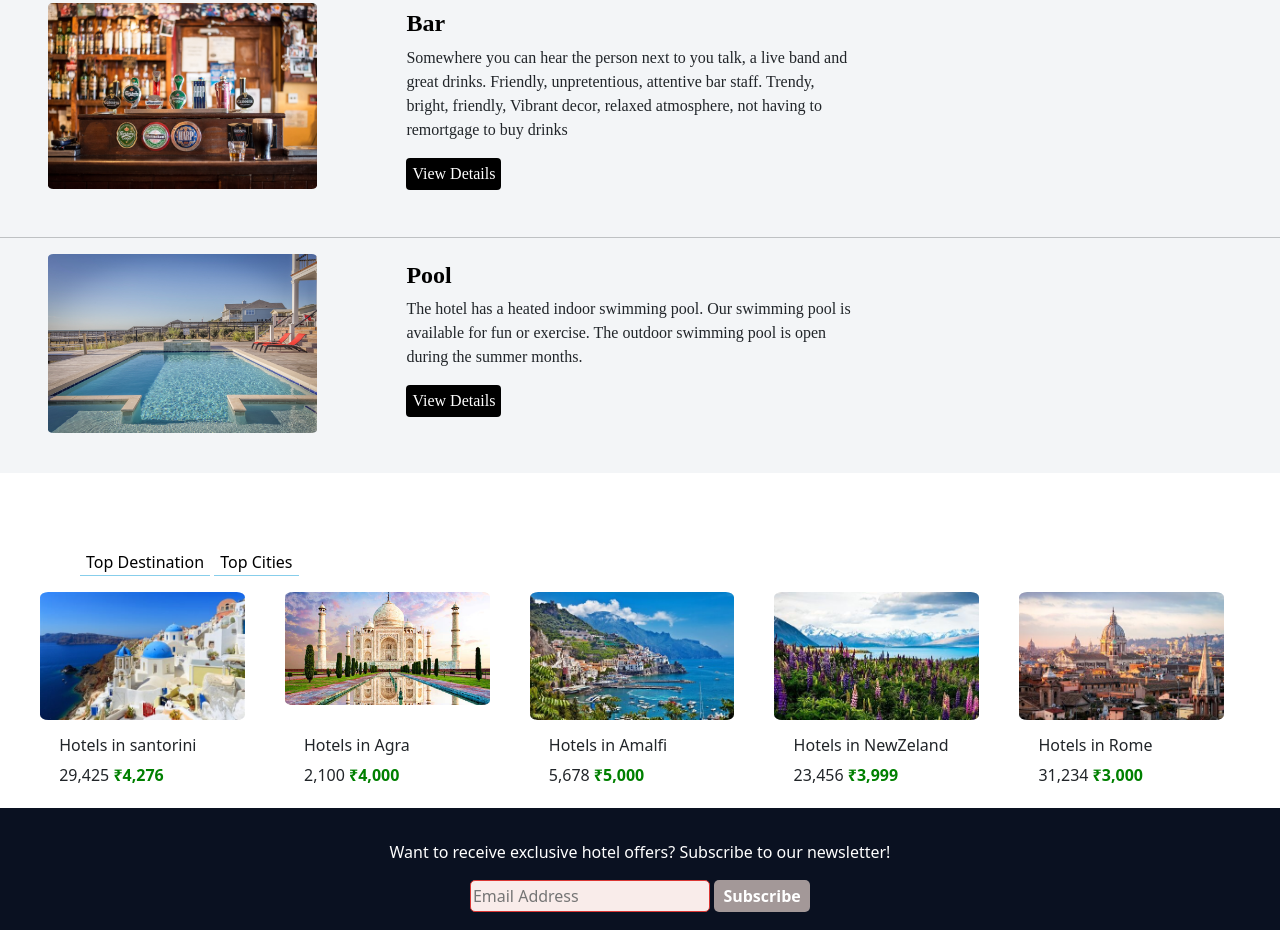
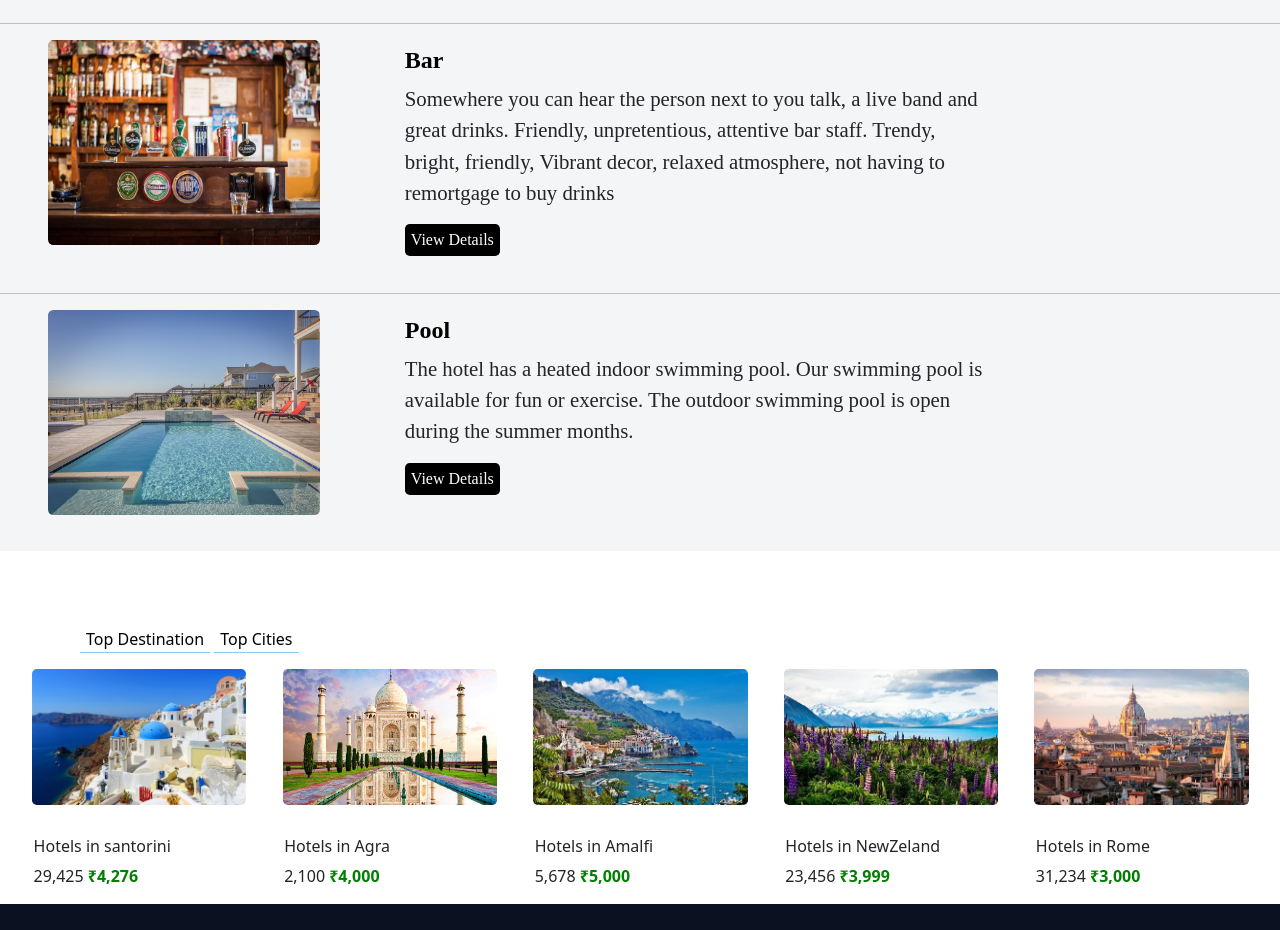
Before and after one commit to amit2523kr/Hotel-Site, a plain HTML site: page index.html in a window 1280 px wide. Shown: the part 1250-2180 px from the top of the page. Drawn offline with nearby package versions, Linux system fonts and the light colour scheme.

Commit message:
second commit

```diff
--- a/asset/css/style.css
+++ b/asset/css/style.css
@@ -8,7 +8,6 @@
   font-size:4rem;
   font-weight: bolder;
   color:white;
-  /* opacity: 80px; */
   opacity:inherit;
   margin-top: -36rem;
   animation-duration: 3s;
@@ -38,9 +37,9 @@
 }
 /* Designing the facilities */
 .fac{
-    width:21%;
-    height:33%;
-    border-radius: 2%;
+    width:17rem;
+    height:12.8rem;
+    border-radius: 0.34rem;
     margin-left:3rem;
     margin-bottom:2rem;
 }
@@ -62,31 +61,32 @@
 .tagline{
   color:black;
   font-weight:bolder;
+  font-size:1.5rem;
 }
 /* Categories in hotel */
 .categ1{
-  margin-left:7%;
-  width: 50%;
+  margin-left:5.3rem;
+  width: 40rem;
   margin-top:0.4rem;
   font-family: "Times New Roman", Times, serif;
 }
 .categ2{
-  margin-left: 7%;
+  margin-left:5.3rem;
   vertical-align:bottom;
-  width: 50%;
+  width: 40rem;
   margin-top:0.4rem;
   font-family: "Times New Roman", Times, serif;
 }
 .categ3{
-  margin-left: 7%;
-  width: 50%;
+  margin-left:5.3rem;
+  width: 40rem;
   margin-top:0.4rem;
   font-family: "Times New Roman", Times, serif;
 }
 .categ4{
-  margin-left: 7%;
+  margin-left: 5.3rem;
   margin-bottom:3.5rem;
-  width: 50%;
+  width:40rem;
   margin-top:0.4rem;
   font-family: "Times New Roman", Times, serif;
 }
@@ -94,7 +94,7 @@
   height:2rem;
   background-color: black;
   color:white;
-  border-radius: 4px;
+  border-radius: 0.3rem;
   border:none;
 }
 .btn1:hover{
@@ -151,16 +151,32 @@
   border-bottom: 1px solid skyblue;
 }
 .santorini{
-  display: flex;
+  width:auto;
+  height:auto;
+  display: inline-block;
+  /* display: flex; */
+  /* border: 1px solid red; */
 }
 .tour{
-  width:16%;
+  /* width:16%;
   height:33%;
-  border-radius: 4%;
-  margin-left:2.5rem;
+  border-radius: 4%; */
+  width:13.4rem;
+  height: 8.5rem;
+  border-radius: 0.3rem;
+  margin-left:2rem;
   margin-bottom:2rem;
-  /* display: flex; */
+  /* display:inline-block; */
 }
+/* @media screen and (max-width: 400px){
+  .tour{
+    width:40%;
+    height: 33%;
+    border-radius: 0.3rem;
+    margin-left:2.5rem;
+    margin-bottom:2rem;
+  }
+} */
 /* Footer part */
 #footer{
     color:white;
@@ -174,7 +190,7 @@
   width:15rem;
   height:2rem;
   box-shadow: none;
-  border-radius:5px;
+  border-radius:0.34rem;
   background-color: #f9ecea;
   border: 1px solid #db3734;
 
@@ -185,7 +201,7 @@
   width:6rem;
   height:2rem;
   box-shadow: none;
-  border-radius:5px;
+  border-radius:0.3rem;
   background-color:rgb(163, 152, 152) ;
   font-weight:700;
   text-align: center;
@@ -198,7 +214,7 @@
 }
 .icon{
   color:white;
-  padding:4px;
+  padding:0.3rem;
   padding-bottom:2rem;
 }
 .icon:hover{
--- a/index.html
+++ b/index.html
@@ -67,7 +67,7 @@
           <img class="fac" src="asset/images/fc1.jpg" alt="" >
           <div class="categ1">
             <h4 class="tagline">Rooms</h4>
-            <p>The presidential suite or royal suite are present. Large bedrooms <br>
+            <p style="font-size:1.3rem">The presidential suite or royal suite are present. Large bedrooms <br>
               with all the facilities on amazing price.So what areyou waiting for!<br>
             book a room for your trip. </p>
             <button class="btn1">View Details</button>
@@ -80,7 +80,7 @@
           <img class="fac" src="asset/images/dinner.jpg" alt="">
           <div class="categ2">
             <h4 class="tagline">Restaurant</h4>
-            <p>Giving a Twist of best Taste.Restaurant full of variety of foods <br>
+            <p style="font-size:1.3rem">Giving a Twist of best Taste.Restaurant full of variety of foods <br>
               from all over the world. Enjoy your dinner with your family and <br>
               have a great time.</p>
             <button class="btn1">View Details</button>
@@ -91,7 +91,7 @@
           <img class="fac" src="asset/images/fc3.jpg" alt="">
           <div class="categ3">
             <h4 class="tagline">Bar</h4>
-            <p>Somewhere you can hear the person next to you talk, a live band and <br>
+            <p style="font-size:1.3rem">Somewhere you can hear the person next to you talk, a live band and <br>
               great drinks. Friendly, unpretentious, attentive bar staff. Trendy, <br>
               bright, friendly, Vibrant decor, relaxed atmosphere, not having to <br>
               remortgage to buy drinks</p>
@@ -103,51 +103,45 @@
           <img class="fac" src="asset/images/fc4.jpg" alt="">
           <div class="categ4">
             <h4 class="tagline">Pool</h4>
-            <p>The hotel has a heated indoor swimming pool.
+            <p style="font-size:1.3rem">The hotel has a heated indoor swimming pool.
               Our swimming pool is <br>available for fun or exercise.
               The outdoor swimming pool is open<br> during the summer months.</p>
             <button class="btn1">View Details</button>
             </div>
         </div>
         </section>
-        <section id="destination">
-        <div style="margin-bottom: 1.3rem;">
           <div id="screentitle">
-          <h4 id="dest">Top Destination and Cities   <i id="plane" class="fal fa-plane-departure"></i></h4></div>
+          <h4 id="dest">Top Destination and Cities   <i id="plane" class="fal fa-plane-departure"></i></h4>
+        </div>
           <button class="dest">Top Destination</button>
           <button class="cities">Top Cities</button>
-          <div class="citiestour">
           <div class="santorini" >
+            <div style="display: inline-block;">
             <img class="tour" src="asset/images/travel/santorini.jpg" alt="">
-            <div>
-              <h6 style="margin-top: 9rem; margin-left: -11.6rem;">Hotels in santorini</h6>
-              <span style="margin-top: 9.6rem; margin-left: -11.6rem;">29,425<strong style="color: green;"> ₹4,276</strong></span>
+            <h6 style="margin-left:2.1rem" >Hotels in santorini</h6>
+            <p style="margin-left:2.1rem" >29,425<strong style="color: green;"> ₹4,276</strong><p></p>
+          </div>
+            <div style="display: inline-block;">
+              <img   class="tour" src="asset/images/travel/agra.jpg" alt="">
+              <h6 style=" margin-left: 2.1rem;">Hotels in Agra</h6>
+              <p style=" margin-left: 2.1rem;">2,100<strong style="color: green;"> ₹4,000</strong></p>
             </div>
-              <img class="tour" src="asset/images/travel/agra.jpg" alt="">
-              <div>
-                <h6 style="margin-top: 9rem; margin-left: -11.6rem;">Hotels in Agra</h6>
-                <span style="margin-top: 9.6rem; margin-left: -11.6rem;">2,100<strong style="color: green;"> ₹4,000</strong></span>
+              <div style="display: inline-block;">
+              <img  class="tour" src="asset/images/travel/amalfi.jpg" alt="">
+              <h6 style=" margin-left:2.1rem;">Hotels in Amalfi</h6>
+                <p style=" margin-left:2.1rem;">5,678<strong style="color: green;"> ₹5,000</strong></p>
               </div>
-              <img  class="tour" src="asset/images/travel/amalfi.jpg" alt="">
-              <div>
-                <h6 style="margin-top: 9rem; margin-left: -11.6rem;">Hotels in Amalfi</h6>
-                <span style="margin-top: 9.6rem; margin-left: -11.6rem;">5,678<strong style="color: green;"> ₹5,000</strong></span>
+                <div  style="display: inline-block;">
+              <img  class="tour"src="asset/images/travel/newZealand.jpg" alt="">
+              <h6 style="margin-left:2.1rem;">Hotels in NewZeland</h6>
+                <p style=" margin-left:2.1rem ; ">23,456<strong style="color: green;"> ₹3,999</strong></p>
               </div>
-              <img  class="tour"src="asset/images/travel/newZealand.jpg" alt="">
-              <div>
-                <h6 style="margin-top: 9rem; margin-left: -11.6rem;">Hotels in NewZeland</h6>
-                <span style="margin-top: 9.6rem; margin-left: -11.6rem; ">23,456<strong style="color: green;"> ₹3,999</strong></span>
-              </div>
+              <div style="display: inline-block;">
               <img class="tour" src="asset/images/travel/rome.jpg" alt="">
-              <div>
-                <h6 style="margin-top: 9rem; margin-left: -11.6rem;">Hotels in Rome</h6>
-                <span style="margin-top: 9.6rem; margin-left: -11.6rem;">31,234<strong style="color: green;"> ₹3,000</strong></span>
-              </div>
+              <h6 style=" margin-left:2.1rem ;">Hotels in Rome</h6>
+                <p style=" margin-left:2.1rem ;">31,234<strong style="color: green;"> ₹3,000</strong></p>
+            </div>
            </div>
-        </div>
-        </div>
-        </div>
-      </section>
         <footer >
           <div id="footer">
             <p>Want to receive exclusive hotel offers? Subscribe to our newsletter!</p>
```
